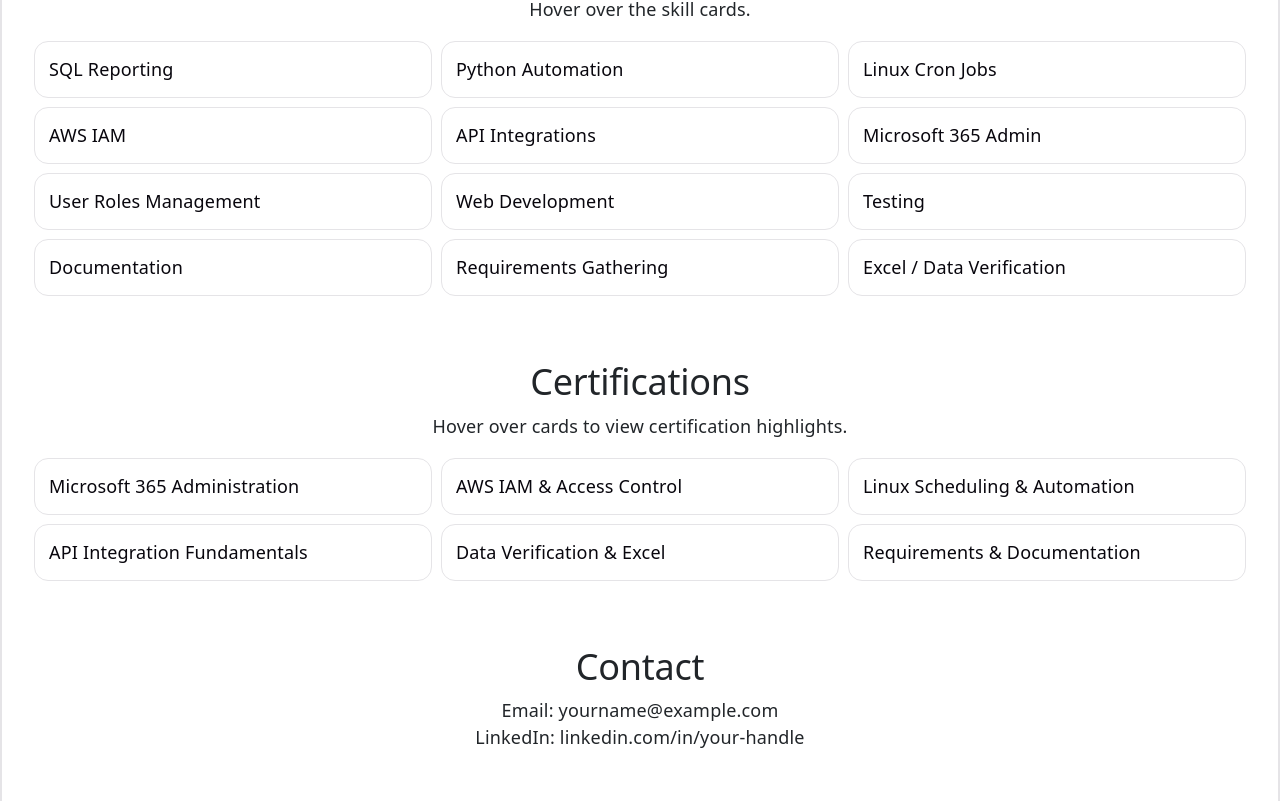
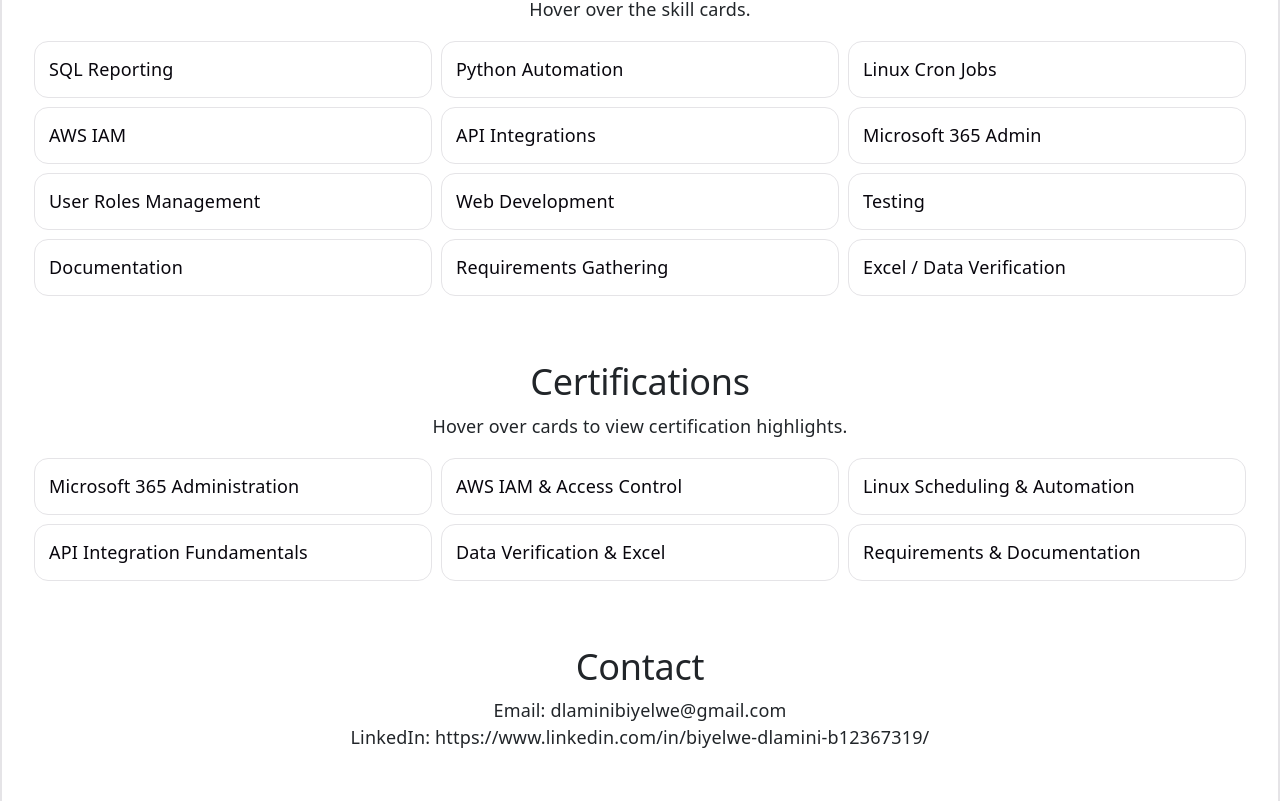
Before and after one commit to BiyelweDlamini/portfolio, a React (Vite) app in the folder portfolio/: page / in a window 1280 px wide. Shown: the part 2435-3236 px from the top of the page. Built offline with nearby package versions, Linux system fonts and the light colour scheme.

Commit message:
Updated Contact Details

```diff
--- a/portfolio/src/components/Contact.jsx
+++ b/portfolio/src/components/Contact.jsx
@@ -3,8 +3,8 @@ export default function Contact() {
     <section id="contact" style={{ padding: '32px' }}>
       <h2>Contact</h2>
       <p>
-        Email: yourname@example.com <br />
-        LinkedIn: linkedin.com/in/your-handle
+        Email: dlaminibiyelwe@gmail.com <br />
+        LinkedIn: https://www.linkedin.com/in/biyelwe-dlamini-b12367319/
       </p>
     </section>
   )
```
